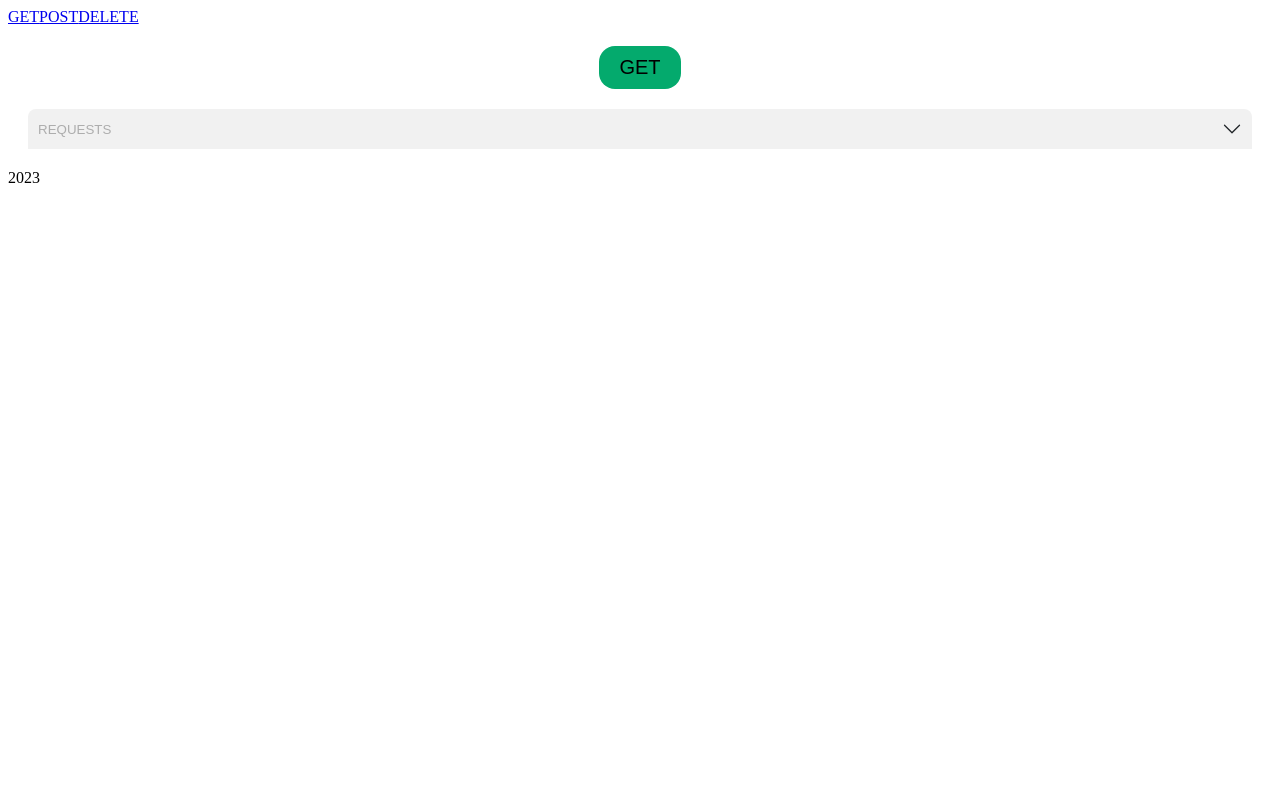
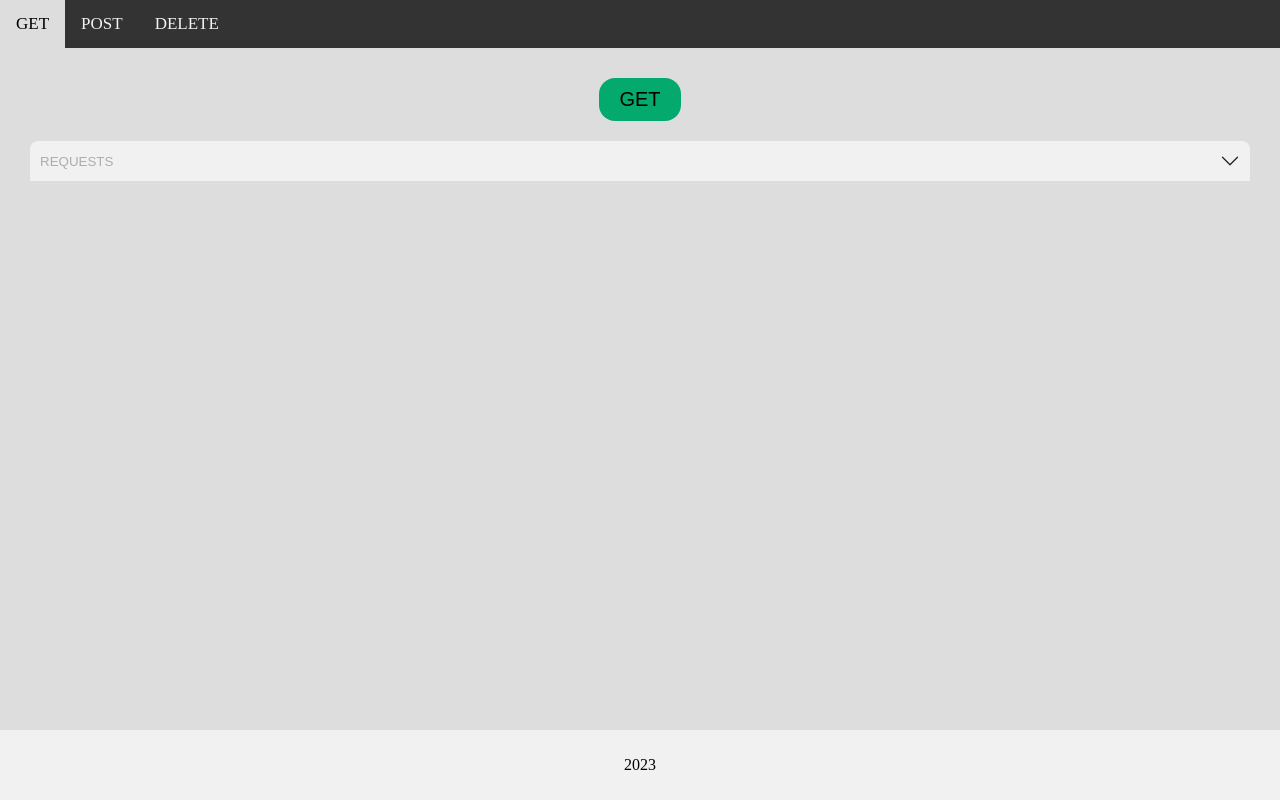
Before and after one commit to mariesukhova/test-severstal, a React (Create React App) app: page / in a window 1280 px wide. Built offline with nearby package versions, Linux system fonts and the light colour scheme.

Commit message:
add App styles

```diff
--- a/src/App.css
+++ b/src/App.css
@@ -1,38 +1,46 @@
-.App {
+.nav {
+  background-color: #333;
+  overflow: hidden;
+}
+
+.nav a {
+  float: left;
+  color: #f2f2f2;
+  text-align: center;
+  padding: 14px 16px;
+  text-decoration: none;
+  font-size: 17px;
+}
+
+.nav a:hover {
+  background-color: #ddd;
+  color: black;
+}
+
+.nav a.active {
+  background-color: #04AA6D;
+  color: white;
+}
+
+main {
+  background-color: #ddd;
+  padding: 10px;
+  flex: 1;
+}
+
+footer {
+  background-color: #f1f1f1;
+  padding: 10px;
   text-align: center;
 }
 
-.App-logo {
-  height: 40vmin;
-  pointer-events: none;
+html, body {
+  margin: 0;
+  padding: 0;
 }
 
-@media (prefers-reduced-motion: no-preference) {
-  .App-logo {
-    animation: App-logo-spin infinite 20s linear;
-  }
-}
-
-.App-header {
-  background-color: #282c34;
-  min-height: 100vh;
+.flex-container {
+  height: 100vh;
   display: flex;
   flex-direction: column;
-  align-items: center;
-  justify-content: center;
-  font-size: calc(10px + 2vmin);
-  color: white;
 }
-
-.App-link {
-  color: #61dafb;
-}
-
-@keyframes App-logo-spin {
-  from {
-    transform: rotate(0deg);
-  }
-  to {
-    transform: rotate(360deg);
-  }
-}
```
